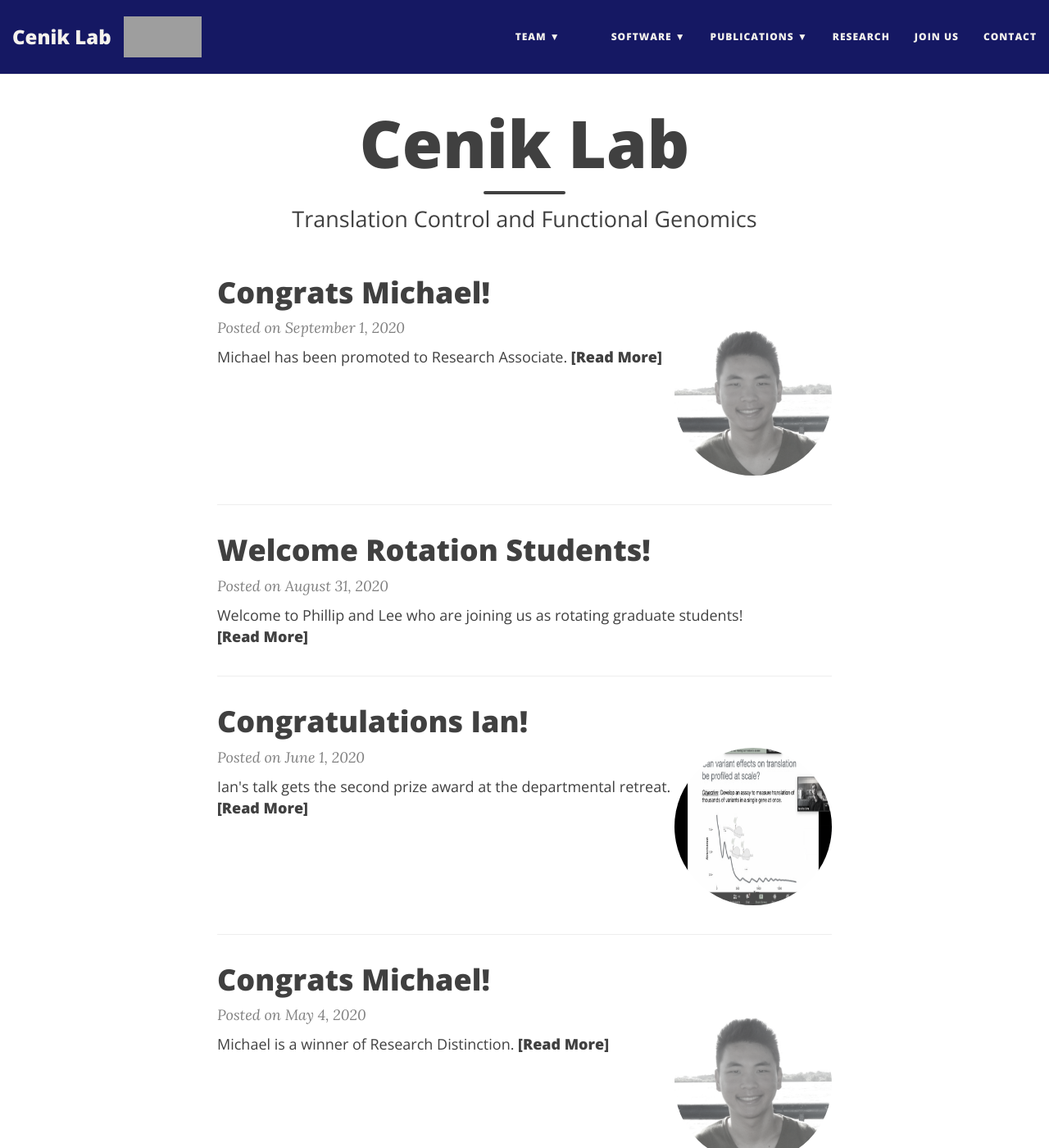
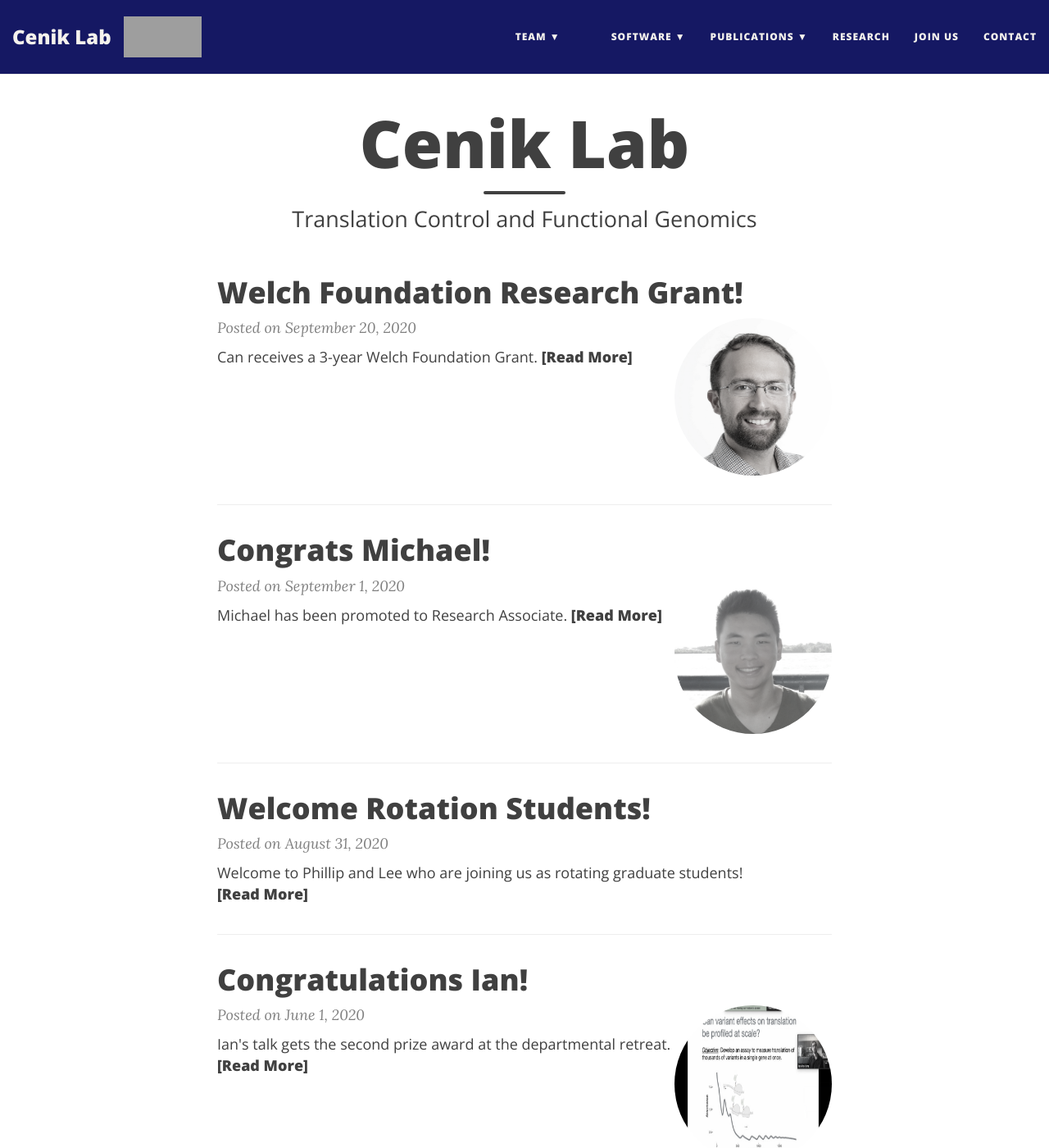
Before and after one commit to CenikLab/CenikLab.github.io, a Jekyll site: the page built from index.html, in a window 1280 px wide and 1400 px high. Shown: the whole window at 82% size. Built offline with Jekyll 4.4.1, drawn with Linux system fonts in a browser that asks for light colours; nearby versions of some CDN libraries; the list of posts is cut into pages by our own code; some of the changed text lies outside the part shown; grey boxes are pictures that could not be loaded.

Commit message:
Added Welch

```diff
--- a/_posts/2020-01-13-bioinformatics_publication.html
+++ b/_posts/2020-01-13-bioinformatics_publication.html
@@ -8,7 +8,7 @@ summary: The manuscript describing our software ecosystem for analyzing ribosome
 ---
 
 <p>
-  Our paper, on
+  Our paper describing
   <a href="https://ribosomeprofiling.github.io/">our ribosome profiling software ecosystem</a>,
   is now available online in
   <a href="https://academic.oup.com/bioinformatics/advance-article/doi/10.1093/bioinformatics/btaa028/5701654?guestAccessKey=6bdf0867-f8d7-4fa0-af41-b077bb2aff7a">Bioinfomatics</a>.
--- /dev/null
+++ b/_posts/2020-09-20-WelchFoundation.html
@@ -0,0 +1,13 @@
+---
+layout: post
+title: Welch Foundation Research Grant!
+html: True
+image: /img/can-cenik-cprit-award-2.jpg
+bigimgasas: /img/can-cenik-cprit-award-2.jpg
+summary: Can receives a 3-year Welch Foundation Grant.
+---
+
+<p>
+Can has been awarded a 3-year research grant from the <a href="https://www.welch1.org/grants-programs/research-grants">Robert A. Welch Foundation</a>.
+We are grateful for all these generous grants making our research possible.
+</p>
```
